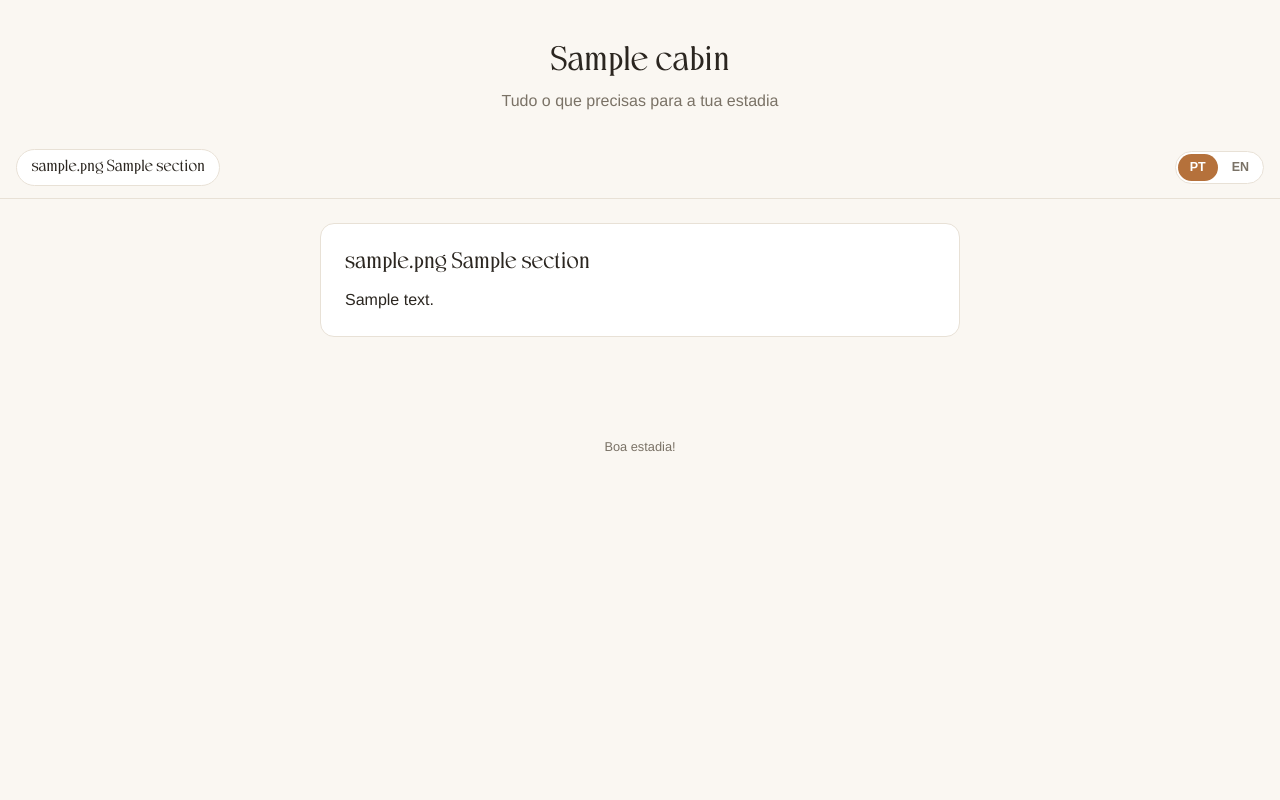
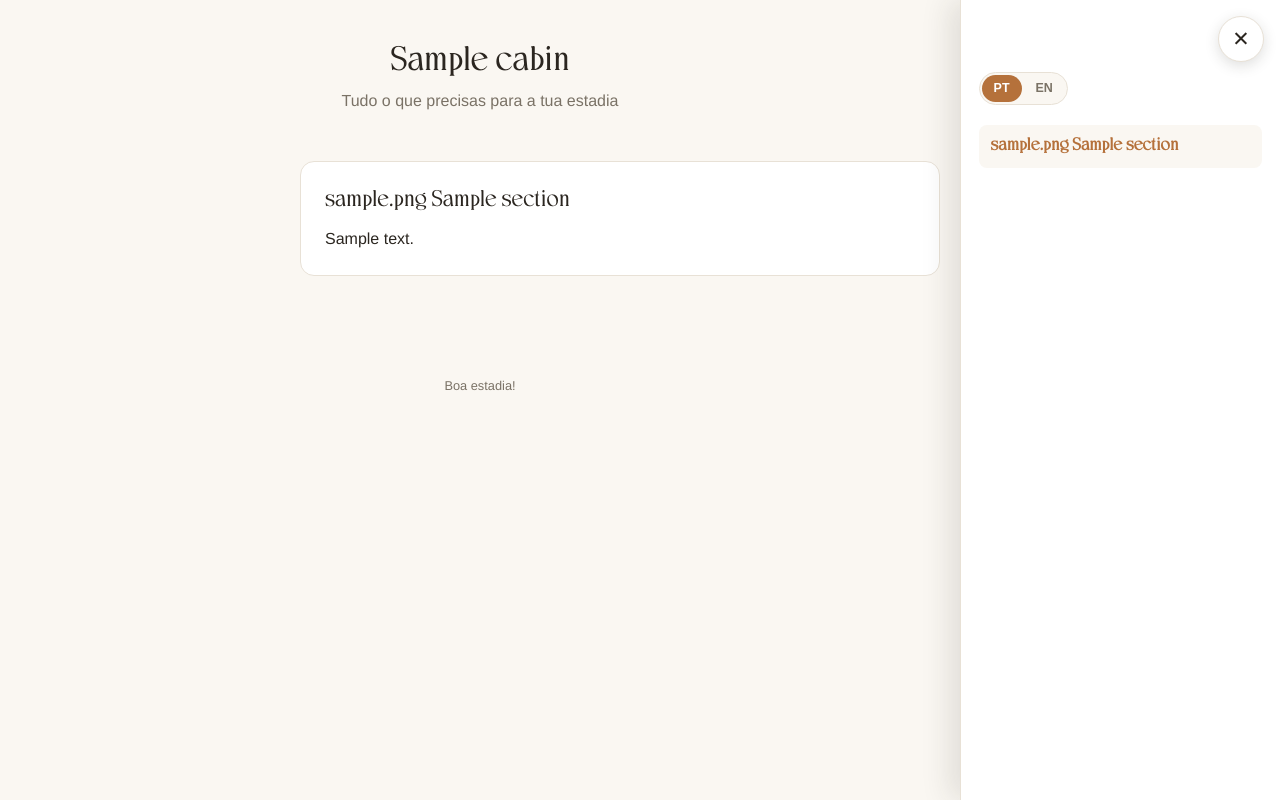
Before and after one commit to bernardocatalaof-star/sollo, a FastAPI app: a page that uses app/templates/guidebook_guest.html in a window 1280 px wide. Run offline with FastAPI, Linux system fonts and the light colour scheme; tables that the repository leaves empty hold one stand-in row (values such as "Sample post"); some libraries are stand-ins or nearby versions.

Commit message:
Redesign the guest guide as a right-side expandable menu
Replaces the horizontal sticky nav bar with a touchstay-style panel that
slides in from the right, toggled by a floating round button. Defaults open
on desktop (acts like a docked table of contents, pushing the content left)
and closed on mobile (acts like a drawer over a dimmed backdrop). Scroll-spy
highlights the section currently in view. The PT/EN language switch moved
into the panel.

Co-Authored-By: Claude Sonnet 5 <noreply@anthropic.com>
Claude-Session: https://claude.ai/code/session_019uMMGymYYTAXKQKceTDk17

```diff
--- a/app/static/guide.css
+++ b/app/static/guide.css
@@ -30,55 +30,67 @@ body.guide-body {
 .guide-hero h1 { margin: 0 0 0.35rem; font-size: 1.8rem; font-family: var(--guide-font-heading); font-weight: 400; }
 .guide-hero p { margin: 0; color: var(--guide-muted); }
 
-.guide-nav {
-  position: sticky;
-  top: 0;
-  z-index: 5;
-  display: flex;
-  align-items: center;
-  gap: 0.5rem;
-  padding: 0.75rem 1rem;
-  background: rgba(250, 247, 242, 0.92);
-  backdrop-filter: blur(6px);
-  border-bottom: 1px solid var(--guide-border);
-}
-
-.guide-nav-links {
-  display: flex;
-  gap: 0.5rem;
-  overflow-x: auto;
-  flex: 1;
-  min-width: 0;
-}
-
-.guide-nav-links a {
-  flex: 0 0 auto;
-  display: inline-flex;
-  align-items: center;
-  gap: 0.35rem;
-  padding: 0.45rem 0.9rem;
-  border-radius: 999px;
+/* Menu toggle: a floating round button, always reachable (fixed position),
+   top-right on every screen size -- opens the right-side sidebar. */
+.guide-menu-toggle {
+  position: fixed;
+  top: 1rem;
+  right: 1rem;
+  z-index: 25;
+  width: 46px;
+  height: 46px;
+  border-radius: 50%;
   border: 1px solid var(--guide-border);
   background: var(--guide-panel);
   color: var(--guide-text);
-  text-decoration: none;
-  font-family: var(--guide-font-heading);
-  font-size: 0.85rem;
-  white-space: nowrap;
+  box-shadow: 0 4px 14px rgba(43, 38, 32, 0.15);
+  display: flex;
+  align-items: center;
+  justify-content: center;
+  font-size: 1.3rem;
+  cursor: pointer;
 }
 
-.guide-nav-links a:hover { border-color: var(--guide-accent); color: var(--guide-accent); }
+.guide-menu-backdrop {
+  position: fixed;
+  inset: 0;
+  background: rgba(20, 16, 10, 0.35);
+  opacity: 0;
+  pointer-events: none;
+  transition: opacity 0.2s ease;
+  z-index: 18;
+}
 
-/* Language switch: always visible in the sticky nav bar, so it's easy to
-   find whether a guest has just opened the page or scrolled down. */
+.guide-menu-backdrop.open { opacity: 1; pointer-events: auto; }
+
+/* The expandable right-side menu itself: off-canvas by default, slides in
+   over the content (rather than pushing it) when toggled open. */
+.guide-sidebar {
+  position: fixed;
+  top: 0;
+  right: 0;
+  bottom: 0;
+  width: min(320px, 85vw);
+  background: var(--guide-panel);
+  border-left: 1px solid var(--guide-border);
+  box-shadow: -10px 0 28px rgba(43, 38, 32, 0.12);
+  padding: 4.5rem 1.1rem 1.5rem;
+  overflow-y: auto;
+  transform: translateX(100%);
+  transition: transform 0.25s ease;
+  z-index: 20;
+}
+
+.guide-sidebar.open { transform: translateX(0); }
+
 .guide-lang-switch {
-  flex: 0 0 auto;
-  display: flex;
+  display: inline-flex;
   gap: 2px;
-  background: var(--guide-panel);
+  background: var(--guide-bg);
   border: 1px solid var(--guide-border);
   border-radius: 999px;
   padding: 2px;
+  margin-bottom: 1.25rem;
 }
 
 .lang-btn {
@@ -94,6 +106,35 @@ body.guide-body {
 
 .lang-btn.active { background: var(--guide-accent); color: #fff; }
 
+.guide-sidebar-links { display: flex; flex-direction: column; gap: 0.25rem; }
+
+.guide-sidebar-links a {
+  display: flex;
+  align-items: center;
+  gap: 0.6rem;
+  padding: 0.65rem 0.75rem;
+  border-radius: 8px;
+  color: var(--guide-text);
+  text-decoration: none;
+  font-family: var(--guide-font-heading);
+  font-size: 0.92rem;
+}
+
+.guide-sidebar-links a:hover { background: var(--guide-bg); }
+.guide-sidebar-links a.active { background: var(--guide-bg); color: var(--guide-accent); font-weight: 700; }
+
+/* On desktop the sidebar defaults to open and behaves like a docked table of
+   contents -- shift the content left instead of letting it sit underneath,
+   and skip the dimmed backdrop since it's not acting as an overlay drawer. */
+@media (min-width: 900px) {
+  body.guide-body.sidebar-open .guide-hero,
+  body.guide-body.sidebar-open .guide-main,
+  body.guide-body.sidebar-open .guide-footer {
+    margin-right: min(320px, 85vw);
+  }
+  body.guide-body.sidebar-open .guide-menu-backdrop { display: none; }
+}
+
 /* Bilingual content: both languages are rendered server-side and the
    inactive one is hidden client-side, so the toggle is instant (no reload)
    and the page still degrades gracefully to Portuguese with JS disabled. */
@@ -108,7 +149,7 @@ body.guide-body.lang-en [data-lang="pt"] { display: none !important; }
   border-radius: 14px;
   padding: 1.5rem;
   margin-bottom: 1.25rem;
-  scroll-margin-top: 4.5rem;
+  scroll-margin-top: 1.5rem;
 }
 
 .guide-section h2 {
--- a/app/templates/guidebook_guest.html
+++ b/app/templates/guidebook_guest.html
@@ -8,24 +8,27 @@
   <link rel="stylesheet" href="/static/guide.css" />
 </head>
 <body class="guide-body">
+  <button type="button" id="guide-menu-toggle" class="guide-menu-toggle" onclick="guideToggleMenu()" aria-label="Menu">☰</button>
+  <div id="guide-menu-backdrop" class="guide-menu-backdrop" onclick="guideCloseMenu()"></div>
+
+  <aside id="guide-sidebar" class="guide-sidebar">
+    <div class="guide-lang-switch">
+      <button type="button" class="lang-btn" data-lang-btn="pt" onclick="guideSetLang('pt')">PT</button>
+      <button type="button" class="lang-btn" data-lang-btn="en" onclick="guideSetLang('en')">EN</button>
+    </div>
+    <nav class="guide-sidebar-links">
+      {% for section in sections %}
+      <a data-lang="pt" data-target="section-{{ section.id }}" href="#section-{{ section.id }}" onclick="guideLinkClicked()">{{ section.icon }} {{ section.title }}</a>
+      <a data-lang="en" data-target="section-{{ section.id }}" href="#section-{{ section.id }}" onclick="guideLinkClicked()">{{ section.icon }} {{ (section.title_en or "").strip() or section.title }}</a>
+      {% endfor %}
+    </nav>
+  </aside>
+
   <div class="guide-hero">
     <h1>{{ cabin.name }}</h1>
     <p data-lang="pt">Tudo o que precisas para a tua estadia</p>
     <p data-lang="en">Everything you need for your stay</p>
   </div>
-
-  <nav class="guide-nav">
-    <div class="guide-nav-links">
-      {% for section in sections %}
-      <a data-lang="pt" href="#section-{{ section.id }}">{{ section.icon }} {{ section.title }}</a>
-      <a data-lang="en" href="#section-{{ section.id }}">{{ section.icon }} {{ (section.title_en or "").strip() or section.title }}</a>
-      {% endfor %}
-    </div>
-    <div class="guide-lang-switch">
-      <button type="button" class="lang-btn" data-lang-btn="pt" onclick="guideSetLang('pt')">PT</button>
-      <button type="button" class="lang-btn" data-lang-btn="en" onclick="guideSetLang('en')">EN</button>
-    </div>
-  </nav>
 
   <main class="guide-main">
     {% for section in sections %}
@@ -69,6 +72,54 @@
       try { saved = localStorage.getItem("guide-lang") || "pt"; } catch (e) {}
       guideSetLang(saved);
     })();
+
+    // Open by default on desktop (plenty of room for a docked-looking panel);
+    // starts collapsed on mobile/tablet, reached via the toggle button.
+    (function () {
+      if (window.innerWidth >= 900) {
+        document.getElementById("guide-sidebar").classList.add("open");
+        document.body.classList.add("sidebar-open");
+        document.getElementById("guide-menu-toggle").textContent = "✕";
+      }
+    })();
+
+    function guideToggleMenu() {
+      var isOpen = document.getElementById("guide-sidebar").classList.toggle("open");
+      document.getElementById("guide-menu-backdrop").classList.toggle("open", isOpen);
+      document.body.classList.toggle("sidebar-open", isOpen);
+      document.getElementById("guide-menu-toggle").textContent = isOpen ? "✕" : "☰";
+    }
+    function guideCloseMenu() {
+      document.getElementById("guide-sidebar").classList.remove("open");
+      document.getElementById("guide-menu-backdrop").classList.remove("open");
+      document.body.classList.remove("sidebar-open");
+      document.getElementById("guide-menu-toggle").textContent = "☰";
+    }
+    // On mobile the menu is a drawer -- picking a section should close it.
+    // On desktop it stays docked open so it keeps acting as a table of contents.
+    function guideLinkClicked() {
+      if (window.innerWidth < 900) guideCloseMenu();
+    }
+
+    // Scroll-spy: highlights the section currently in view in the sidebar,
+    // so a guest scrolling the page (not just clicking the menu) can still
+    // tell where they are.
+    (function () {
+      var sections = document.querySelectorAll(".guide-section");
+      if (!sections.length || !("IntersectionObserver" in window)) return;
+      var observer = new IntersectionObserver(
+        function (entries) {
+          entries.forEach(function (entry) {
+            if (!entry.isIntersecting) return;
+            document.querySelectorAll(".guide-sidebar-links a").forEach(function (link) {
+              link.classList.toggle("active", link.dataset.target === entry.target.id);
+            });
+          });
+        },
+        { rootMargin: "-40% 0px -55% 0px" }
+      );
+      sections.forEach(function (s) { observer.observe(s); });
+    })();
   </script>
 </body>
 </html>
```
